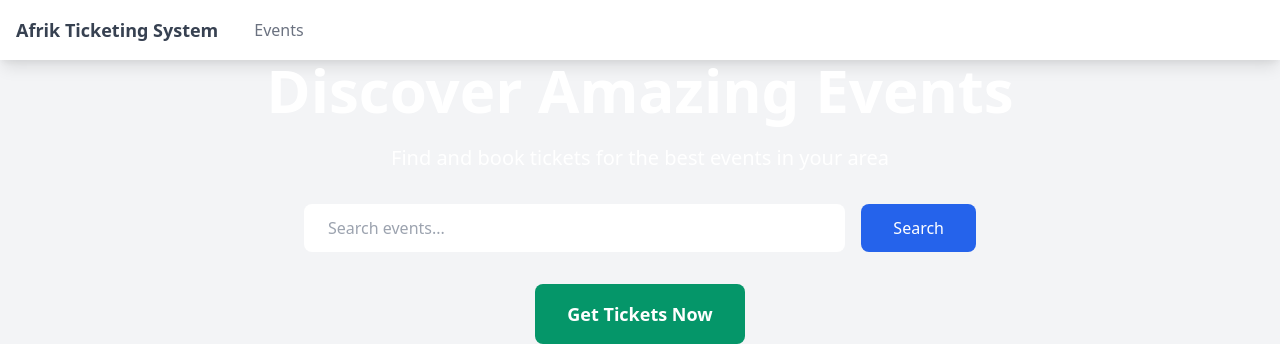
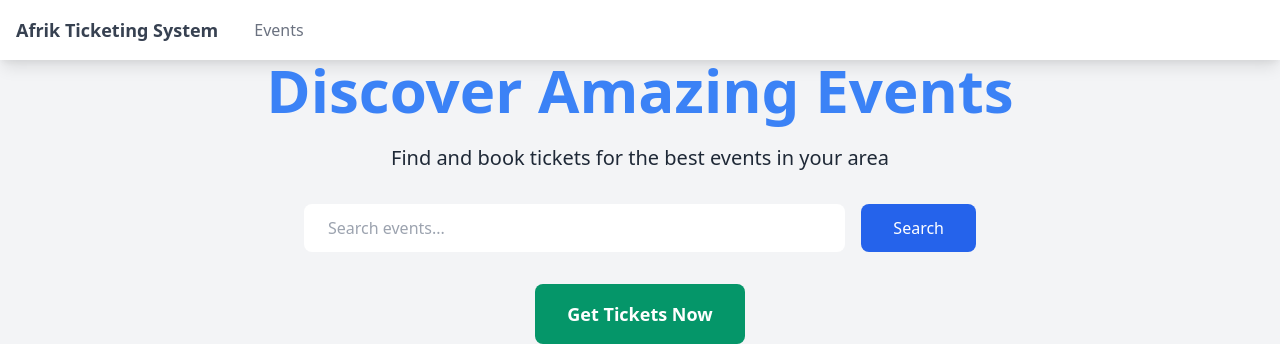
Before and after one commit to MburuRionge/Afrik-Ticketing-System, a Flask app: page / in a window 1280 px wide. Shown: the top 345 px of the page. Run offline with Flask 3, Linux system fonts and the light colour scheme.

```diff
--- a/templates/homepage.html
+++ b/templates/homepage.html
@@ -11,10 +11,10 @@
 
     <!-- Hero Content -->
     <div class="relative z-10 max-w-6xl mx-auto px-4 text-center hero-content">
-        <h1 class="text-4xl md:text-6xl font-bold text-white mb-6">
+        <h1 class="text-4xl md:text-6xl font-bold text-blue-500 mb-6">
             Discover Amazing Events
         </h1>
-        <p class="text-xl text-white mb-8">
+        <p class="text-xl text-gray-800 mb-8">
             Find and book tickets for the best events in your area
         </p>
 
```
